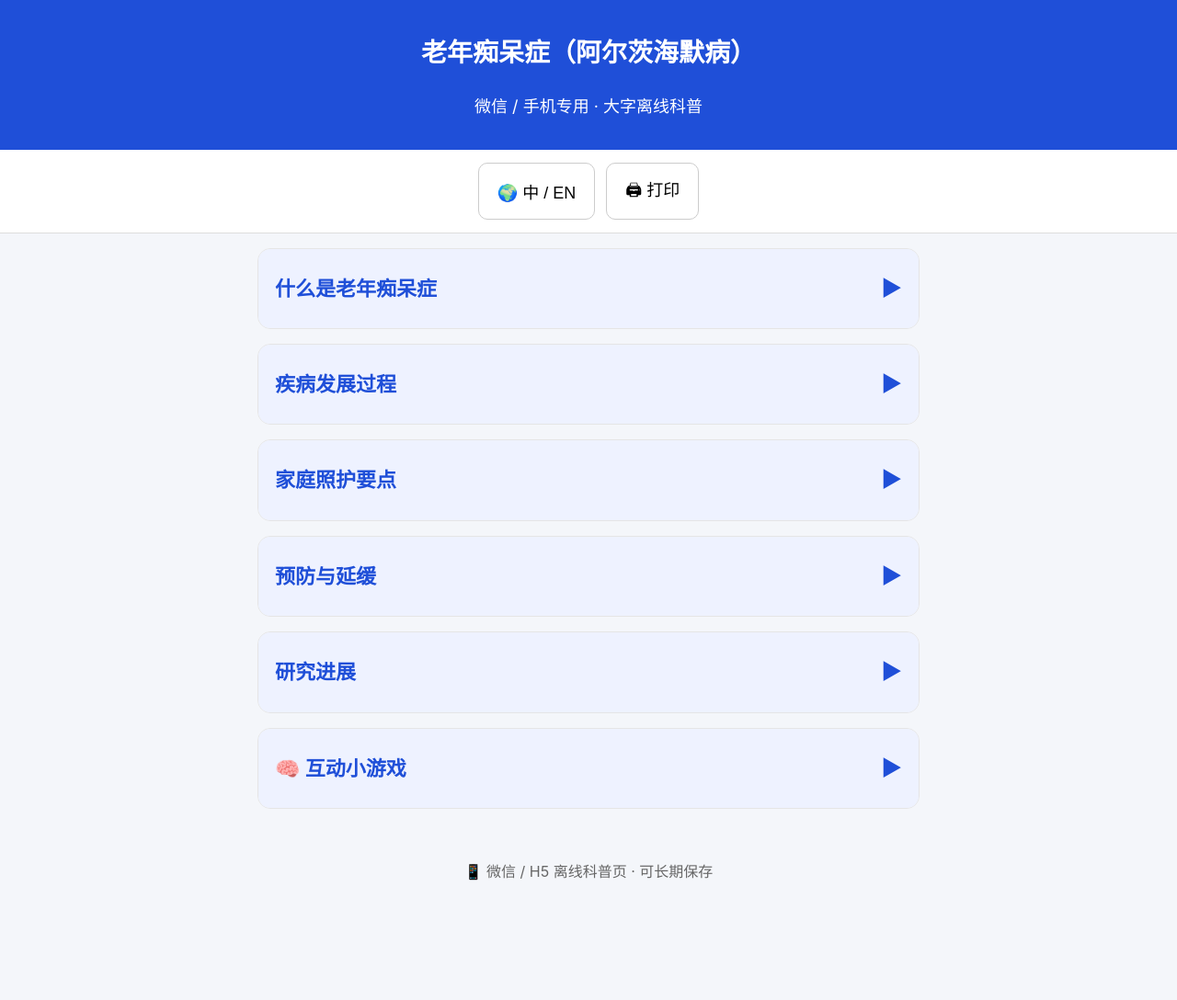
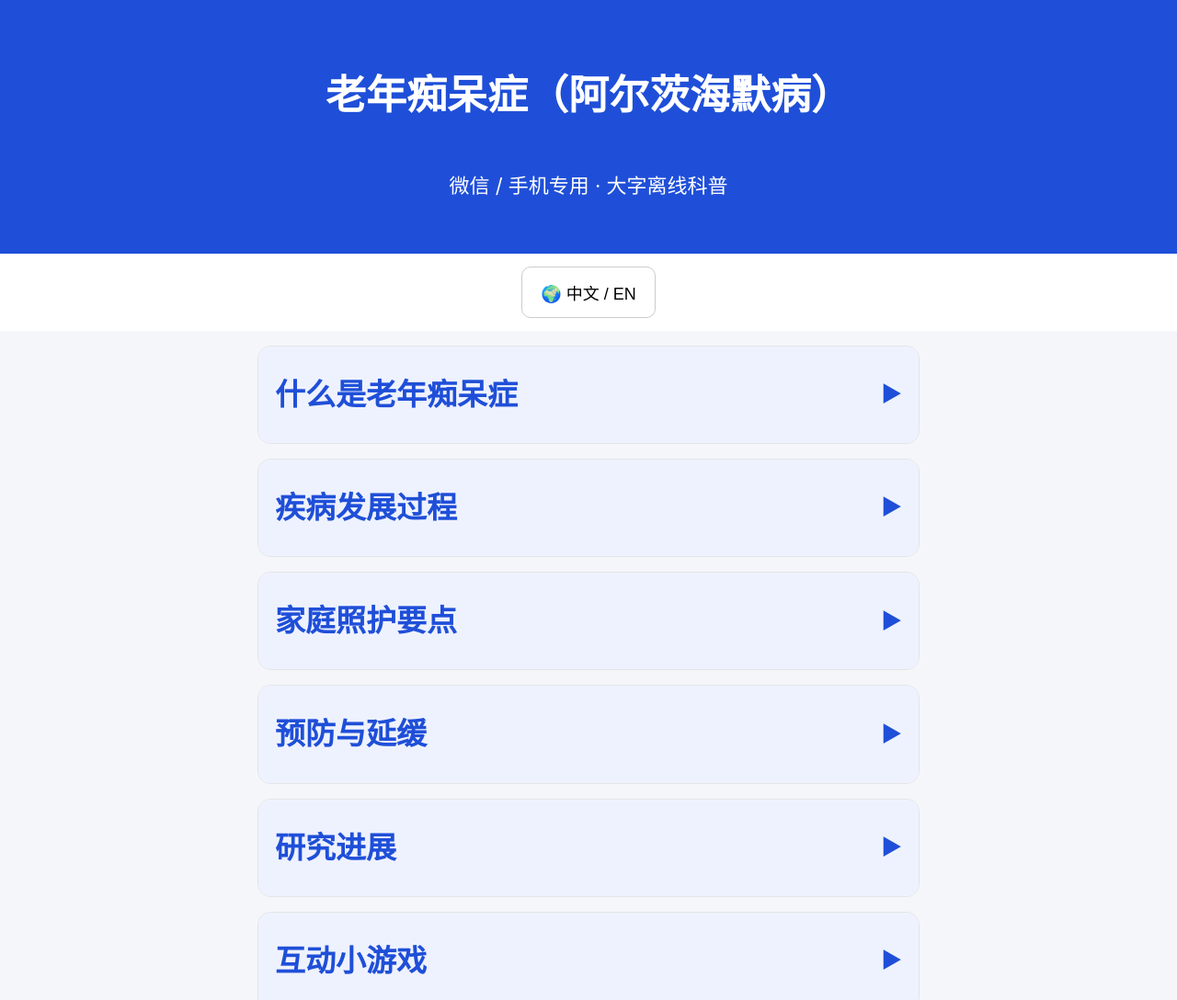
Before and after one commit to 150703398/laonianchidai, a plain HTML site: page index.html in a window 1280 px wide. Shown: the top 1088 px of the page at 92% size. Before the commit the page ends 1002 px from the top, so only its background shows below. Drawn offline with Linux system fonts and the light colour scheme.

Commit message:
Update index.html

```diff
--- a/index.html
+++ b/index.html
@@ -2,234 +2,129 @@
 <html lang="zh-CN">
 <head>
 <meta charset="UTF-8">
-<meta name="viewport"
-content="width=device-width,initial-scale=1.0,maximum-scale=1.0,user-scalable=no">
-
+<meta name="viewport" content="width=device-width,initial-scale=1.0,maximum-scale=1.0,user-scalable=no">
 <title>老年痴呆症科普 · 微信大字版</title>
 
 <style>
-/* ===== 基础 ===== */
 body{
   margin:0;
   font-family:-apple-system,BlinkMacSystemFont,"Microsoft YaHei",Arial;
   background:#f4f6fa;
   color:#222;
   line-height:2.1;
-  font-size:22px;        /* 默认大字 */
+  font-size:22px;
 }
-header{
-  background:#1f4fd8;
-  color:#fff;
-  padding:28px 16px;
-  text-align:center;
+header{background:#1f4fd8;color:#fff;padding:28px 16px;text-align:center}
+.toolbar{display:flex;justify-content:center;gap:12px;flex-wrap:wrap;padding:14px;background:#fff}
+button{font-size:18px;padding:14px 20px;border-radius:10px;border:1px solid #ccc;background:#fff}
+main{max-width:720px;margin:16px auto;padding:0 14px}
+.section{background:#fff;border-radius:14px;margin-bottom:16px;border:1px solid #e5e5e5;overflow:hidden}
+.section h2{
+  margin:0;padding:18px;
+  background:#eef2ff;color:#1f4fd8;
+  display:flex;justify-content:space-between;align-items:center;
+  cursor:pointer
 }
-header h1{margin:0;font-size:28px}
-header p{margin:10px 0 0;font-size:18px}
-
-/* ===== 工具栏 ===== */
-.toolbar{
-  display:flex;
-  justify-content:center;
-  gap:12px;
-  flex-wrap:wrap;
-  padding:14px;
-  background:#fff;
-  border-bottom:1px solid #ddd;
-}
-button{
-  font-size:18px;
-  padding:14px 20px;
-  border-radius:10px;
-  border:1px solid #ccc;
-  background:#fff;
-}
-
-/* ===== 主体 ===== */
-main{
-  max-width:720px;
-  margin:16px auto;
-  padding:0 14px;
-}
-
-/* ===== 折叠模块 ===== */
-.section{
-  background:#fff;
-  border-radius:14px;
-  margin-bottom:16px;
-  border:1px solid #e5e5e5;
-  overflow:hidden;
-}
-.section h2{
-  margin:0;
-  padding:18px 18px;
-  background:#eef2ff;
-  color:#1f4fd8;
-  font-size:22px;
-  display:flex;
-  justify-content:space-between;
-  align-items:center;
-  cursor:pointer;
-}
-.arrow{
-  font-size:24px;
-  transition:transform .3s ease;
-}
-.section.open .arrow{
-  transform:rotate(90deg);
-}
-.content{
-  max-height:0;
-  overflow:hidden;
-  transition:max-height .45s ease;
-  padding:0 18px;
-}
-.section.open .content{
-  padding:18px;
-  max-height:5000px;
-}
-
-/* ===== 列表 ===== */
+.arrow{font-size:24px;transition:transform .3s}
+.section.open .arrow{transform:rotate(90deg)}
+.content{max-height:0;overflow:hidden;transition:max-height .45s;padding:0 18px}
+.section.open .content{padding:18px;max-height:5000px}
 ul{padding-left:26px}
 li{margin-bottom:10px}
-
-/* ===== 游戏 ===== */
-.card{
-  width:64px;
-  height:64px;
-  font-size:28px;
-  margin:6px;
-}
-.game-box button{
-  margin:6px;
-}
-
-/* ===== 底部 ===== */
-footer{
-  text-align:center;
-  font-size:16px;
-  color:#666;
-  padding:20px;
-}
-
-/* ===== 打印 ===== */
-@media print{
-  .toolbar{display:none}
-  body{font-size:16px}
-  .content{max-height:none!important}
-}
+footer{text-align:center;font-size:16px;color:#666;padding:20px}
+.card{width:64px;height:64px;font-size:28px;margin:6px}
 </style>
 </head>
 
 <body>
 
 <header>
-<h1 id="title">老年痴呆症（阿尔茨海默病）</h1>
-<p id="subtitle">微信 / 手机专用 · 大字离线科普</p>
+<h1 id="pageTitle"></h1>
+<p id="pageSub"></p>
 </header>
 
 <div class="toolbar">
-<button onclick="switchLang()">🌍 中 / EN</button>
-<button onclick="window.print()">🖨 打印</button>
+<button onclick="switchLang()">🌍 中文 / EN</button>
 </div>
 
-<main>
-
-<!-- 模块模板 -->
-<div class="section">
-<h2 onclick="toggle(this)">什么是老年痴呆症 <span class="arrow">▶</span></h2>
-<div class="content">
-<p>老年痴呆症通常指阿尔茨海默病，是一种进行性的大脑退行性疾病，不是正常衰老。</p>
-<p>它会逐渐影响记忆、判断、语言和生活能力。</p>
-</div>
-</div>
-
-<div class="section">
-<h2 onclick="toggle(this)">疾病发展过程 <span class="arrow">▶</span></h2>
-<div class="content">
-<ul>
-<li>早期：健忘、注意力下降</li>
-<li>中期：生活需协助</li>
-<li>晚期：完全依赖照护</li>
-</ul>
-</div>
-</div>
-
-<div class="section">
-<h2 onclick="toggle(this)">家庭照护要点 <span class="arrow">▶</span></h2>
-<div class="content">
-<ul>
-<li>环境简单、安全</li>
-<li>语气温和、少纠正</li>
-<li>固定作息</li>
-</ul>
-</div>
-</div>
-
-<div class="section">
-<h2 onclick="toggle(this)">预防与延缓 <span class="arrow">▶</span></h2>
-<div class="content">
-<ul>
-<li>规律运动</li>
-<li>多交流</li>
-<li>持续用脑</li>
-</ul>
-</div>
-</div>
-
-<div class="section">
-<h2 onclick="toggle(this)">研究进展 <span class="arrow">▶</span></h2>
-<div class="content">
-<p>目前研究集中在早期筛查、生物标志物、新药物与生活方式干预。</p>
-</div>
-</div>
-
-<div class="section">
-<h2 onclick="toggle(this)">🧠 互动小游戏 <span class="arrow">▶</span></h2>
-<div class="content game-box">
-
-<p><b>记忆翻牌</b></p>
-<div id="cards"></div>
-<button onclick="startMemory()">重新开始</button>
-
-<p><b>数字回忆</b></p>
-<p id="numShow">点击开始</p>
-<input id="numInput" style="font-size:20px;padding:6px">
-<br>
-<button onclick="startNum()">开始</button>
-<button onclick="checkNum()">提交</button>
-<p id="numResult"></p>
-
-</div>
-</div>
-
-</main>
+<main id="content"></main>
 
 <footer>
-<p>📱 微信 / H5 离线科普页 · 可长期保存</p>
+<p>📱 离线科普 · 微信 / 手机可用</p>
 </footer>
 
 <script>
-function toggle(el){
-  el.parentElement.classList.toggle('open');
+let currentLang='zh';
+
+const langData={
+zh:{
+title:"老年痴呆症（阿尔茨海默病）",
+sub:"微信 / 手机专用 · 大字离线科普",
+sections:[
+{t:"什么是老年痴呆症",c:"老年痴呆症通常指阿尔茨海默病，是一种进行性的大脑退行性疾病，不是正常衰老。"},
+{t:"疾病发展过程",c:"分为早期、中期和晚期，症状会逐步加重，早期干预非常重要。"},
+{t:"家庭照护要点",c:"保持环境安全、规律作息、耐心沟通，对患者帮助很大。"},
+{t:"预防与延缓",c:"运动、社交和持续用脑可降低风险并延缓发展。"},
+{t:"研究进展",c:"研究集中在早期筛查、新药物和生活方式干预。"},
+{t:"互动小游戏",c:"下面的小游戏可用于日常认知训练。",game:true}
+]
+},
+en:{
+title:"Alzheimer's Disease",
+sub:"Mobile Offline Large-Text Guide",
+sections:[
+{t:"What is Alzheimer's Disease",c:"Alzheimer's disease is a progressive neurodegenerative disorder and not a normal part of aging."},
+{t:"Disease Progression",c:"The disease progresses through early, middle, and late stages."},
+{t:"Family Care Tips",c:"A safe environment and patient communication are essential."},
+{t:"Prevention & Delay",c:"Exercise, social activity, and mental stimulation help reduce risk."},
+{t:"Research Progress",c:"Research focuses on early detection and new treatments."},
+{t:"Interactive Games",c:"The following games help with cognitive training.",game:true}
+]
 }
-function switchLang(){
-  const t=document.getElementById('title');
-  if(t.innerText.includes('老年')){
-    t.innerText="Alzheimer's Disease";
-    document.getElementById('subtitle').innerText="Mobile Offline Guide";
-  }else{
-    t.innerText="老年痴呆症（阿尔茨海默病）";
-    document.getElementById('subtitle').innerText="微信 / 手机专用 · 大字离线科普";
-  }
+};
+
+function render(){
+const d=langData[currentLang];
+document.getElementById('pageTitle').innerText=d.title;
+document.getElementById('pageSub').innerText=d.sub;
+const main=document.getElementById('content');
+main.innerHTML='';
+d.sections.forEach(s=>{
+const sec=document.createElement('div');
+sec.className='section';
+sec.innerHTML=`
+<h2 onclick="this.parentElement.classList.toggle('open')">
+${s.t}<span class="arrow">▶</span>
+</h2>
+<div class="content">
+<p>${s.c}</p>
+${s.game?gameHTML():''}
+</div>`;
+main.appendChild(sec);
+});
 }
 
-/* 游戏 */
-let first=null;
+function gameHTML(){
+return `
+<div>
+<div id="cards"></div>
+<button onclick="startMemory()">重新开始</button>
+</div>`;
+}
+
+function switchLang(){
+currentLang=currentLang==='zh'?'en':'zh';
+render();
+startMemory();
+}
+
 function startMemory(){
 const arr=['🍎','🍌','🍇','🍒'];
 const cards=[...arr,...arr].sort(()=>0.5-Math.random());
 const box=document.getElementById('cards');
+if(!box)return;
 box.innerHTML='';
+let first=null;
 cards.forEach(v=>{
 const b=document.createElement('button');
 b.className='card';
@@ -237,28 +132,19 @@ function startMemory(){
 b.onclick=()=>{
 if(b.textContent!=='?')return;
 b.textContent=v;
-      if(!first){first=b;}
+if(!first)first=b;
 else{
 if(first.textContent!==v){
-          setTimeout(()=>{b.textContent='?';first.textContent='?';first=null;},700);
-        }else{first=null;}
+setTimeout(()=>{b.textContent='?';first.textContent='?';first=null},700);
+}else first=null;
 }
 };
 box.appendChild(b);
 });
 }
+
+render();
 startMemory();
-
-let cur='';
-function startNum(){
-  cur=Math.floor(Math.random()*90000+10000).toString();
-  document.getElementById('numShow').innerText=cur;
-  setTimeout(()=>document.getElementById('numShow').innerText='请输入记住的数字',3000);
-}
-function checkNum(){
-  document.getElementById('numResult').innerText=
-  document.getElementById('numInput').value===cur?'正确 🎉':'错误，答案是 '+cur;
-}
 </script>
 
 </body>
```
Lines whose indentation alone changed are shown as unchanged.
